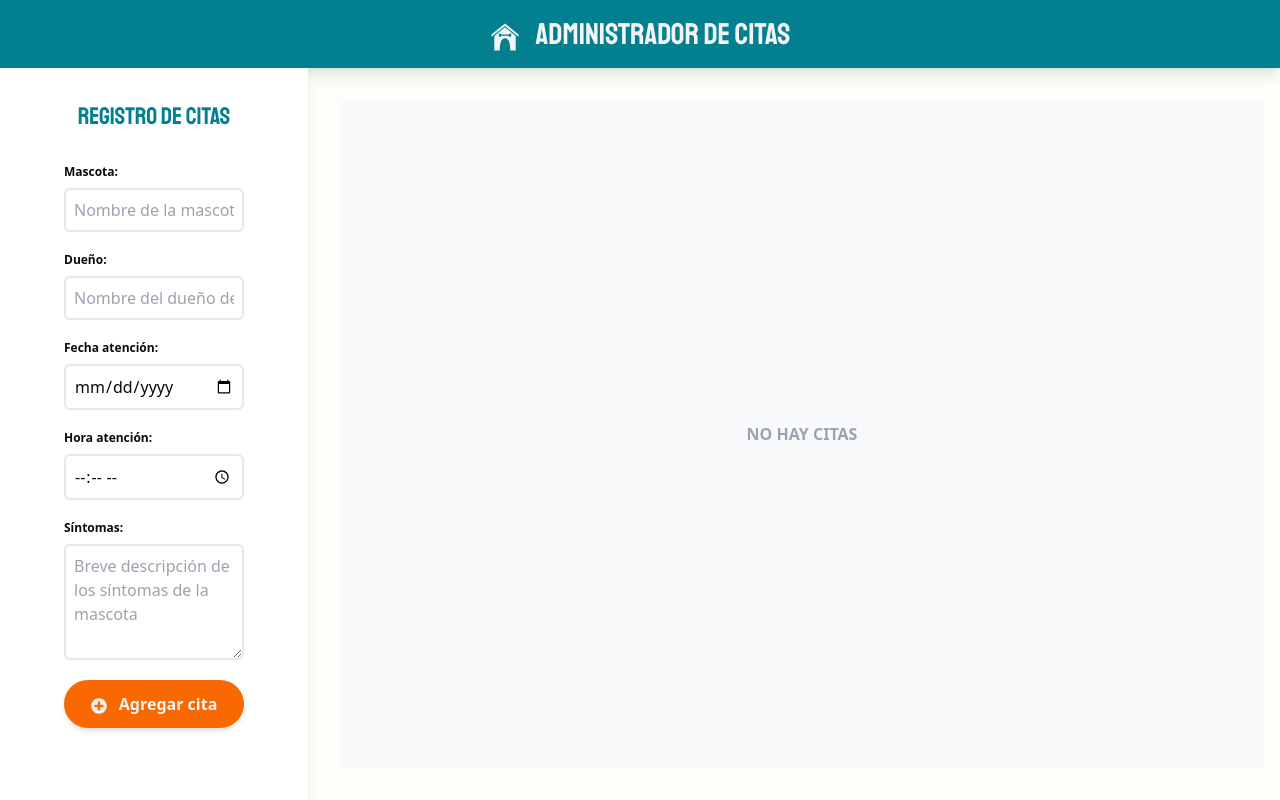
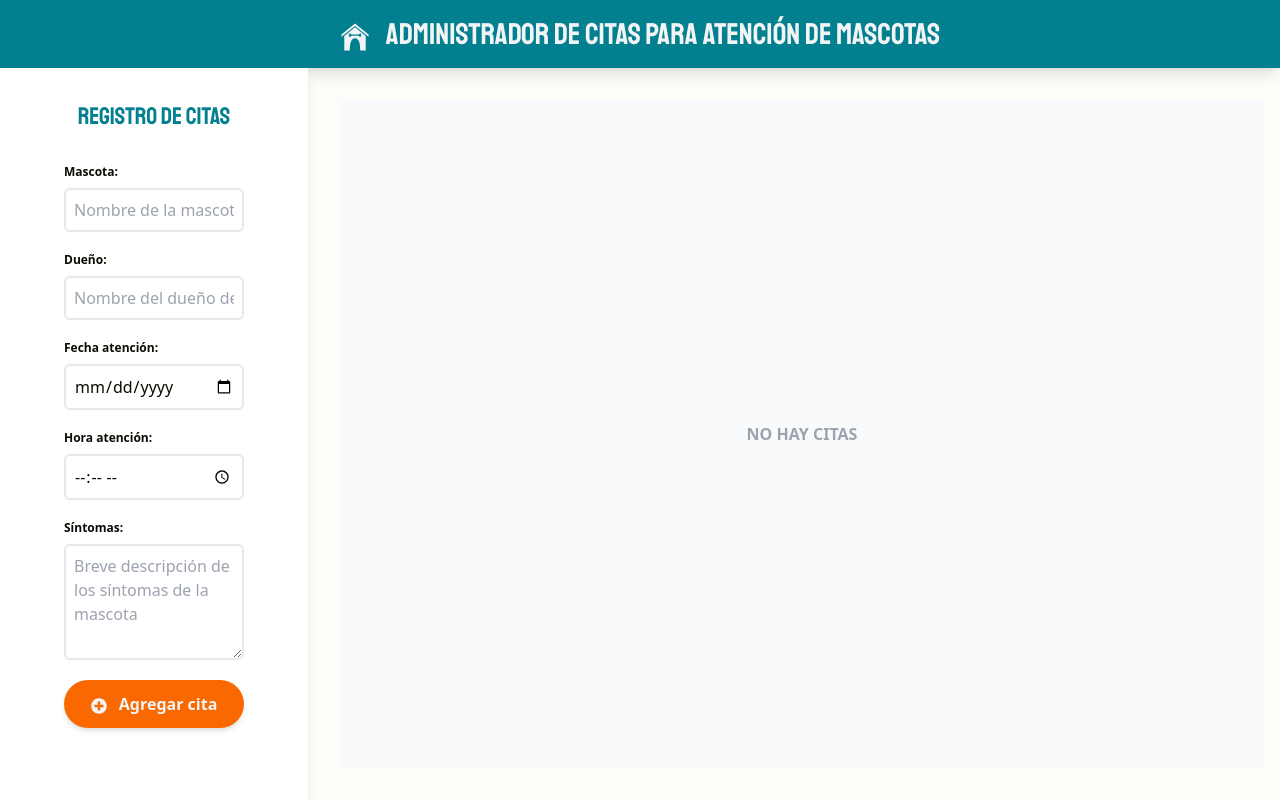
Before and after one commit to carlossantesp/admin-pacientes-mascotas, a React (Create React App) app: page / in a window 1280 px wide. Built offline with nearby package versions, Linux system fonts and the light colour scheme.

Commit message:
Agregando momentjs al proyecto y cambiando el nombre del titulo

```diff
--- a/package.json
+++ b/package.json
@@ -7,6 +7,7 @@
     "@testing-library/jest-dom": "^5.11.4",
     "@testing-library/react": "^11.1.0",
     "@testing-library/user-event": "^12.1.10",
+    "moment": "^2.29.1",
     "react": "^17.0.1",
     "react-dom": "^17.0.1",
     "react-icons": "^4.2.0",
--- a/src/App.js
+++ b/src/App.js
@@ -27,10 +27,11 @@ function App() {
       localStorage.setItem("citas", JSON.stringify([]));
     }
   }, [citas, initCitas]);
+
   return (
     <Fragment>
       {/* Cabecera */}
-      <Header titulo="Administrador de citas" />
+      <Header titulo="Administrador de citas para atención de mascotas" />
       {/* Main principal */}
       <main className="grid grid-cols-1 md:grid-cols-3 lg:grid-cols-6 xl:grid-cols-12 gap-2 md:gap-4 h-full">
         {/* Aside Formulario */}
--- a/src/components/Cita.js
+++ b/src/components/Cita.js
@@ -1,5 +1,6 @@
 import React from "react";
 import PropTypes from "prop-types";
+import moment from "moment";
 
 const Cita = ({ cita, deleteCita }) => (
   <article className="bg-yellow-50 p-8 rounded-lg shadow-md w-64 relative">
@@ -18,7 +19,9 @@ const Cita = ({ cita, deleteCita }) => (
     <p className="font-bold text-sea mb-1">
       {" "}
       Fecha:
-      <span className="text-chocolate font-normal ml-2">{cita.fecha}</span>
+      <span className="text-chocolate font-normal ml-2">
+        {moment(cita.fecha).format("D/MM/YYYY")}
+      </span>
     </p>
     <p className="font-bold text-sea mb-1">
       {" "}
```
Also changed, not shown: 1 other file (tests, documents, lock files or other folders).
